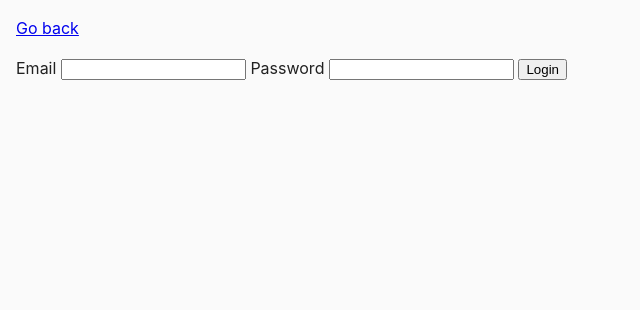
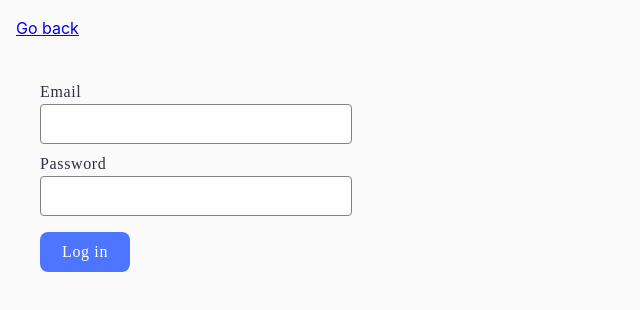
Before and after one commit to DenKomFSD/goit-js-hw-07, a plain HTML site: page task-4.html in a window 1280 px wide. Shown: the whole page, without its empty margins (0-640 px from the left). Drawn offline with Linux system fonts and the light colour scheme.

Commit message:
stylying HW

```diff
--- a/css/common.css
+++ b/css/common.css
@@ -12,18 +12,3 @@ body {
   color: #212121;
   line-height: 1.5;
 }
-
-.styling {
-  display: flex;
-  flex-direction: row;
-  flex-wrap: wrap;
-
-  gap: 24px;
-}
-
-.image-styles {
-  max-width: 500px;
-  width: 100%;
-  object-fit: fill;
-  height: 200px;
-}
--- /dev/null
+++ b/css/task-3.css
@@ -0,0 +1,26 @@
+h2,
+span {
+  font-family: Montserrat;
+  font-size: 24px;
+  font-weight: 600;
+  line-height: 1.3333; /* 133.333% */
+  letter-spacing: 0.04em;
+  color: #2e2f42;
+}
+
+input {
+  width: 360px;
+  height: 40px;
+  padding: 8px 16px;
+  border-radius: 4px;
+  border: 1px solid #2e2f42;
+}
+
+input::placeholder {
+  font-family: Montserrat;
+  font-size: 16px;
+  font-weight: 400;
+  line-height: 1.5; /* 150% */
+  letter-spacing: 0.04em;
+  color: #2e2f42;
+}
--- /dev/null
+++ b/css/task-4.css
@@ -0,0 +1,44 @@
+form {
+  display: flex;
+  flex-direction: column;
+  padding: 24px;
+  max-width: 360px;
+  gap: 8px;
+}
+
+label {
+  display: flex;
+  flex-direction: column;
+  font-family: Montserrat;
+  font-size: 16px;
+  font-weight: 400;
+  line-height: 1.5; /* 150% */
+  letter-spacing: 0.04em;
+  color: #2e2f42;
+}
+
+input {
+  padding: 8px;
+  border-radius: 4px;
+  border: 1px solid #808080;
+  width: 100%;
+  height: 40px;
+}
+
+button {
+  display: flex;
+  padding: 8px 16px;
+  justify-content: center;
+  align-items: center;
+  max-width: 90px;
+  margin-top: 8px;
+  border-radius: 8px;
+  border: transparent;
+  font-family: Montserrat;
+  font-size: 16px;
+  font-weight: 500;
+  line-height: 1.5; /* 150% */
+  letter-spacing: 0.04em;
+  color: #fff;
+  background-color: #4e75ff;
+}
--- a/task-4.html
+++ b/task-4.html
@@ -6,6 +6,7 @@
     <meta name="viewport" content="width=device-width, initial-scale=1.0" />
     <title>Task 4</title>
     <link rel="stylesheet" href="css/common.css" />
+    <link rel="stylesheet" href="css/task-4.css" />
   </head>
   <body>
     <p><a href="index.html">Go back</a></p>
@@ -19,7 +20,7 @@
         Password
         <input type="password" name="password" />
       </label>
-      <button type="submit">Login</button>
+      <button type="submit">Log in</button>
     </form>
 
     <script src="./js/task-4.js" type="module"></script>
```
Also changed, not shown: css/task-1.css (added, +52 -0 lines), css/task-2.css (added, +26 -0 lines), task-1.html (+1 -0 lines), task-2.html (+1 -0 lines), task-3.html (+1 -0 lines), css/task-5.css (added), css/task-6.css (added).
